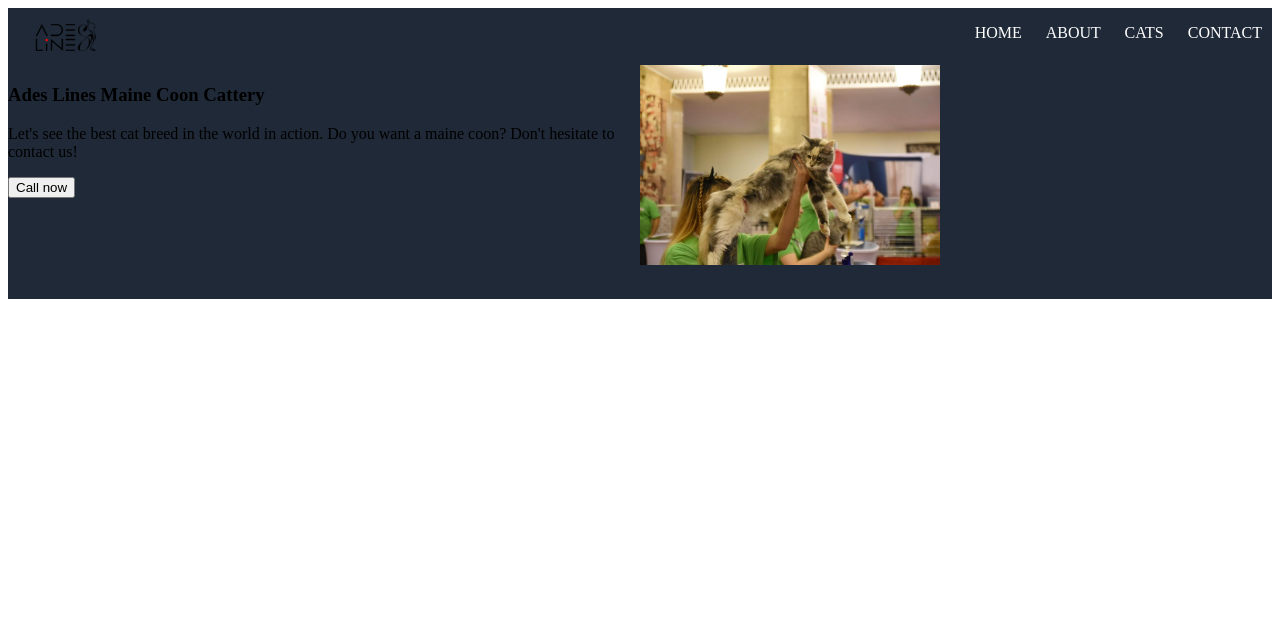
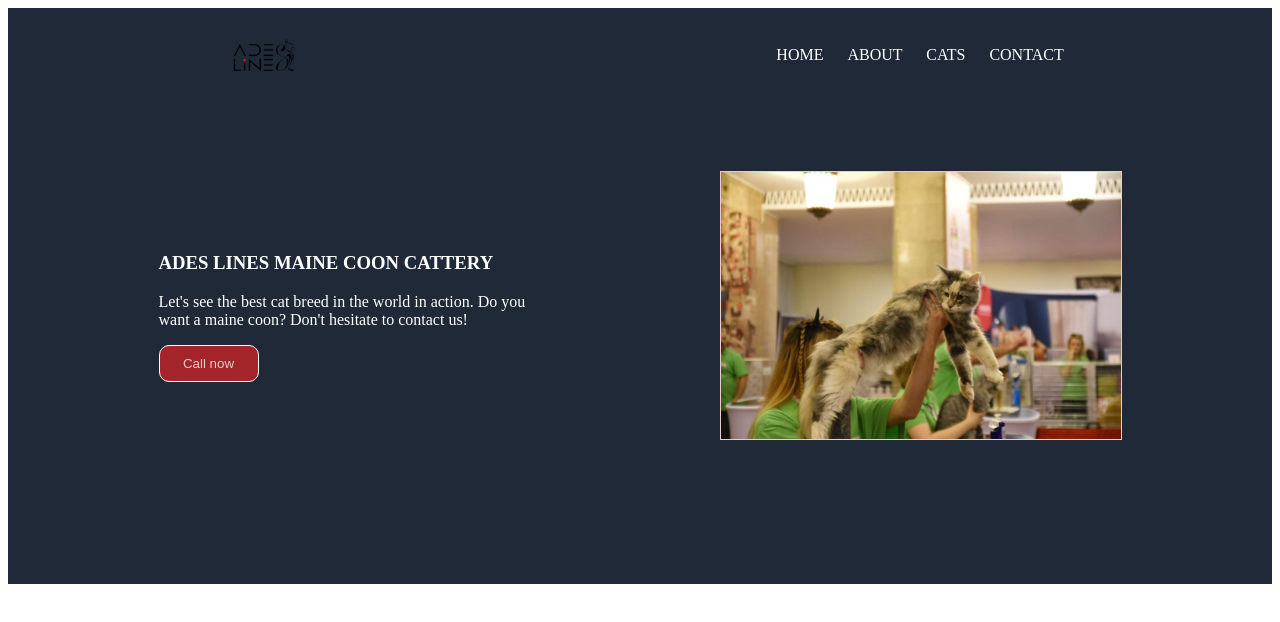
Before and after one commit to dragosmihaescu/LandingPage, a plain HTML site: page index.html in a window 1280 px wide. Drawn offline with Linux system fonts and the light colour scheme.

Commit message:
Changed the layout to be like TOP's project
Section 1

```diff
--- a/index.html
+++ b/index.html
@@ -9,17 +9,14 @@
 <body>
     <div class = "hero">
         <nav class ="nav">
-            <div class ="logo">
-                <img src = "images/logo.webp">
-            </div>
-            <div class = "navbar">
+            <img src = "images/logo.webp">
+
             <ul>
                 <a href ="#Home">Home </a>
                 <a href ="#About">About </a>
                 <a href ="#Cats">Cats </a>
                 <a href ="#Contact">Contact </a>
             </ul>
-        </div>
         </nav>
         <div class ="inner-section">
         <div class ="left-section">
--- a/styles.css
+++ b/styles.css
@@ -6,58 +6,84 @@ body {
     max-width:100%;
     height: auto;
     background-color: #1f2937;
+    padding-bottom: 70px;
 }
 
 
 .nav {
     display: flex;
+    padding: 20px;
+    justify-content: center;
+    align-items: center;
+    gap: 400px;
 }
 
 
-.navbar a{
+
+.nav a{
     padding: 10px;
     text-transform: uppercase;
     color: #ffffff;
     text-decoration: none;
 }
 
-.navbar a:hover{
+.nav a:hover{
     color: #e81919;
     transition: .5s ease-in-out;
 
 }
 
-.logo {
-    flex: 1;
-}
 
-.logo img {
+
+.nav img {
     width: 100px;
     height: auto;
     padding: 10px;
 }
 
 .inner-section {
-    display:flex;
-   justify-content: space-between;
+   display:flex;
+   justify-content: center;
+   align-items: center;
+   padding:70px;
 }
 
-.left-section{
-    flex: 1;
-
-}
-.left-section h2 {
-    text-align: center;
+.left-section h3 {
     text-transform: uppercase;
     color: #ffffff;
 }
 
+.left-section p {
+    color: #ffffff;
+}
+
+
+.left-section {
+    margin: auto;
+    width: 400px;
+}
+
+.call-button {
+    background-color:#d62525b9;
+    padding: 10px;
+    border: 1px solid #FFFFFF;
+    border-radius: 10px;
+    color: rgb(238, 201, 201);
+    width: 100px;
+}
+
+.call-button:hover {
+    background-color:#e81919;
+    transition: .5s ease;
+}
+
 .right-section{
-    flex: 1;
-    padding-bottom: 30px;
+    margin:auto;
 }
+
 .right-section img {
-    width: 300px;
+    width: 400px;
     height: auto;
     background-size:cover;
+    border: 1px solid rgb(238, 201, 201);
 }
```
